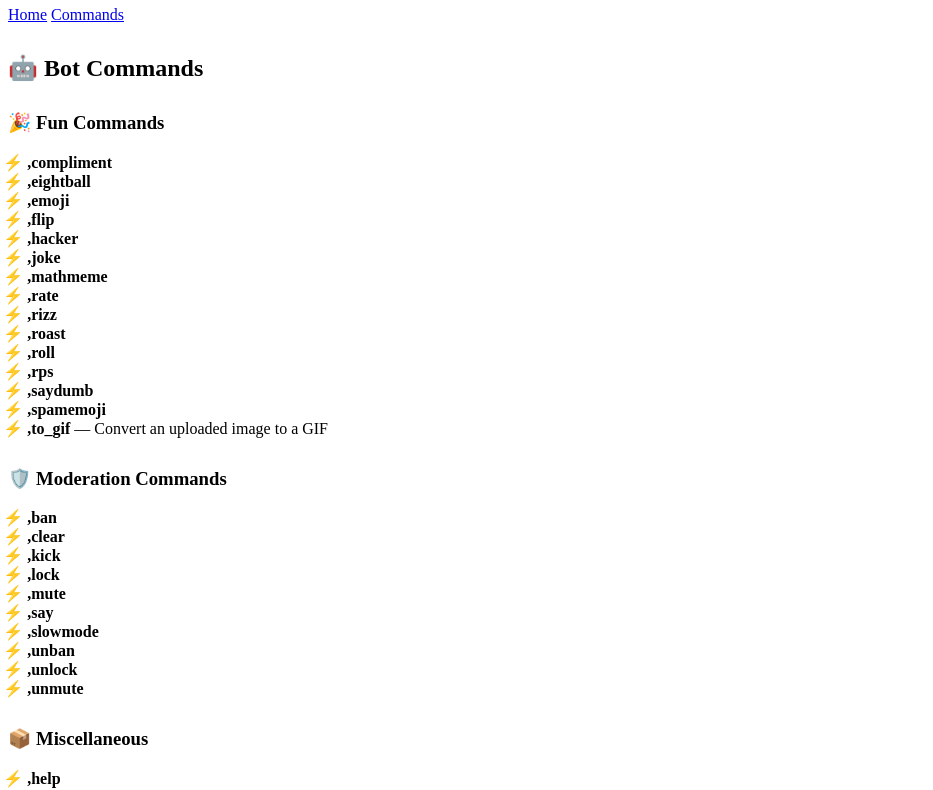
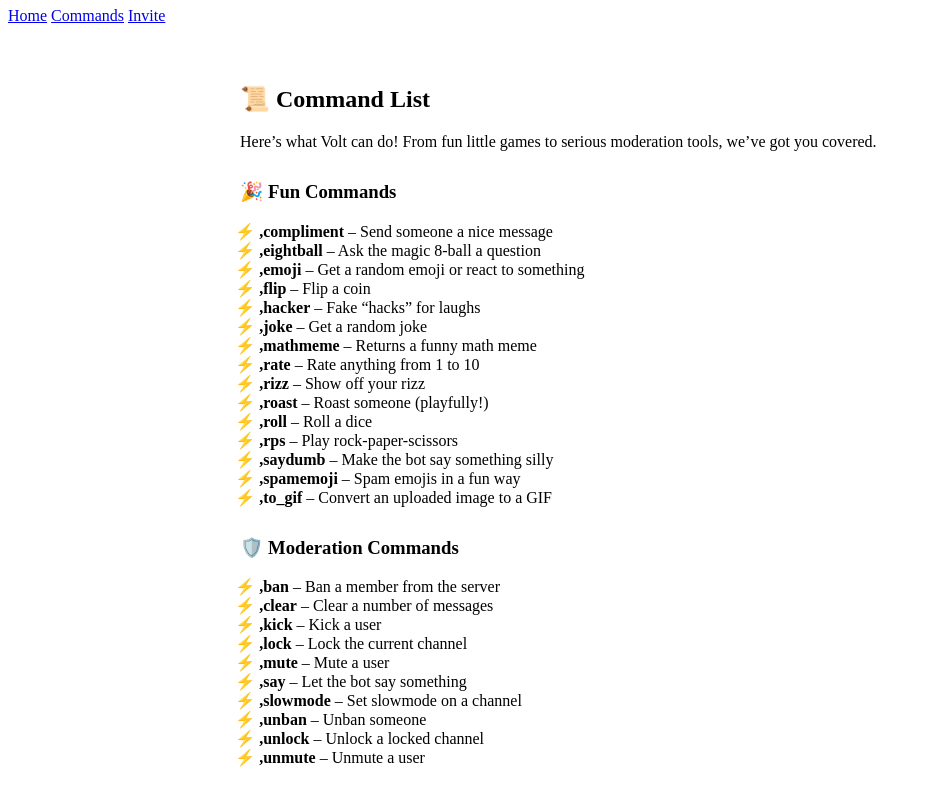
Before and after one commit to astrafr/volt, a plain HTML site: page commands.html in a window 1280 px wide. Shown: the part 74-864 px from the top of the page, without its empty margins (0-933 px from the left). Drawn offline with Linux system fonts and the light colour scheme.

Commit message:
Update commands.html

```diff
--- a/commands.html
+++ b/commands.html
@@ -2,67 +2,72 @@
 <html lang="en">
 <head>
   <meta charset="UTF-8" />
-  <title>Volt Bot Commands</title>
+  <meta name="viewport" content="width=device-width, initial-scale=1.0"/>
+  <title>Volt Bot | Commands</title>
   <link rel="stylesheet" href="style.css" />
 </head>
 <body>
   <header>
-    <h1>Volt Bot</h1>
+    <h1>⚡ Volt Bot</h1>
     <nav>
       <a href="index.html">Home</a>
       <a href="commands.html">Commands</a>
+      <a href="https://discord.com/oauth2/authorize?client_id=YOUR_CLIENT_ID&scope=bot" target="_blank">Invite</a>
     </nav>
   </header>
 
   <main>
-    <section>
-      <h2>🤖 Bot Commands</h2>
+    <section class="content">
+      <h2>📜 Command List</h2>
+      <p>Here’s what Volt can do! From fun little games to serious moderation tools, we’ve got you covered.</p>
 
       <h3>🎉 Fun Commands</h3>
       <ul>
-        <li><strong>,compliment</strong></li>
-        <li><strong>,eightball</strong></li>
-        <li><strong>,emoji</strong></li>
-        <li><strong>,flip</strong></li>
-        <li><strong>,hacker</strong></li>
-        <li><strong>,joke</strong></li>
-        <li><strong>,mathmeme</strong></li>
-        <li><strong>,rate</strong></li>
-        <li><strong>,rizz</strong></li>
-        <li><strong>,roast</strong></li>
-        <li><strong>,roll</strong></li>
-        <li><strong>,rps</strong></li>
-        <li><strong>,saydumb</strong></li>
-        <li><strong>,spamemoji</strong></li>
-        <li><strong>,to_gif</strong> — Convert an uploaded image to a GIF</li>
+        <li><strong>,compliment</strong> – Send someone a nice message</li>
+        <li><strong>,eightball</strong> – Ask the magic 8-ball a question</li>
+        <li><strong>,emoji</strong> – Get a random emoji or react to something</li>
+        <li><strong>,flip</strong> – Flip a coin</li>
+        <li><strong>,hacker</strong> – Fake “hacks” for laughs</li>
+        <li><strong>,joke</strong> – Get a random joke</li>
+        <li><strong>,mathmeme</strong> – Returns a funny math meme</li>
+        <li><strong>,rate</strong> – Rate anything from 1 to 10</li>
+        <li><strong>,rizz</strong> – Show off your rizz</li>
+        <li><strong>,roast</strong> – Roast someone (playfully!)</li>
+        <li><strong>,roll</strong> – Roll a dice</li>
+        <li><strong>,rps</strong> – Play rock-paper-scissors</li>
+        <li><strong>,saydumb</strong> – Make the bot say something silly</li>
+        <li><strong>,spamemoji</strong> – Spam emojis in a fun way</li>
+        <li><strong>,to_gif</strong> – Convert an uploaded image to a GIF</li>
       </ul>
 
       <h3>🛡️ Moderation Commands</h3>
       <ul>
-        <li><strong>,ban</strong></li>
-        <li><strong>,clear</strong></li>
-        <li><strong>,kick</strong></li>
-        <li><strong>,lock</strong></li>
-        <li><strong>,mute</strong></li>
-        <li><strong>,say</strong></li>
-        <li><strong>,slowmode</strong></li>
-        <li><strong>,unban</strong></li>
-        <li><strong>,unlock</strong></li>
-        <li><strong>,unmute</strong></li>
+        <li><strong>,ban</strong> – Ban a member from the server</li>
+        <li><strong>,clear</strong> – Clear a number of messages</li>
+        <li><strong>,kick</strong> – Kick a user</li>
+        <li><strong>,lock</strong> – Lock the current channel</li>
+        <li><strong>,mute</strong> – Mute a user</li>
+        <li><strong>,say</strong> – Let the bot say something</li>
+        <li><strong>,slowmode</strong> – Set slowmode on a channel</li>
+        <li><strong>,unban</strong> – Unban someone</li>
+        <li><strong>,unlock</strong> – Unlock a locked channel</li>
+        <li><strong>,unmute</strong> – Unmute a user</li>
       </ul>
 
       <h3>📦 Miscellaneous</h3>
       <ul>
-        <li><strong>,help</strong>
+        <li><strong>,help</strong> – Shows this help message</li>
       </ul>
 
-      <p style="margin-top: 30px;">💡 Use <code>,help &lt;command&gt;</code> for more info on a command.</p>
-      <p>📁 Use <code>,help &lt;category&gt;</code> for more info on a category.</p>
+      <div class="note">
+        <p><strong>Pro tip:</strong> Use <code>,help &lt;command&gt;</code> to get details about how to use each command!</p>
+        <p>You can also use <code>,help fun</code> or <code>,help moderation</code> for a category overview.</p>
+      </div>
     </section>
   </main>
 
   <footer>
-    <p>&copy; 2025 Volt Bot</p>
+    <p>&copy; 2025 Volt Bot • Built with ⚡ by the Volt Team</p>
   </footer>
 </body>
 </html>
```
